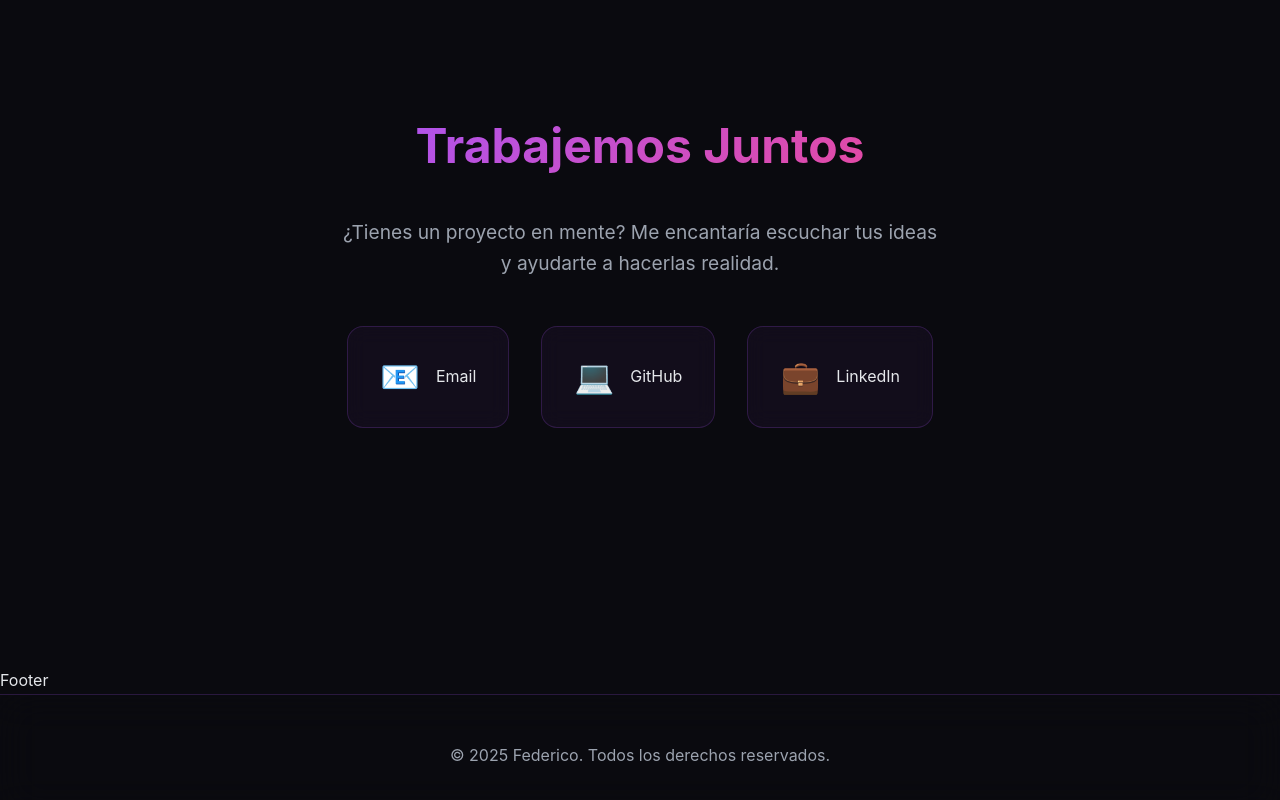
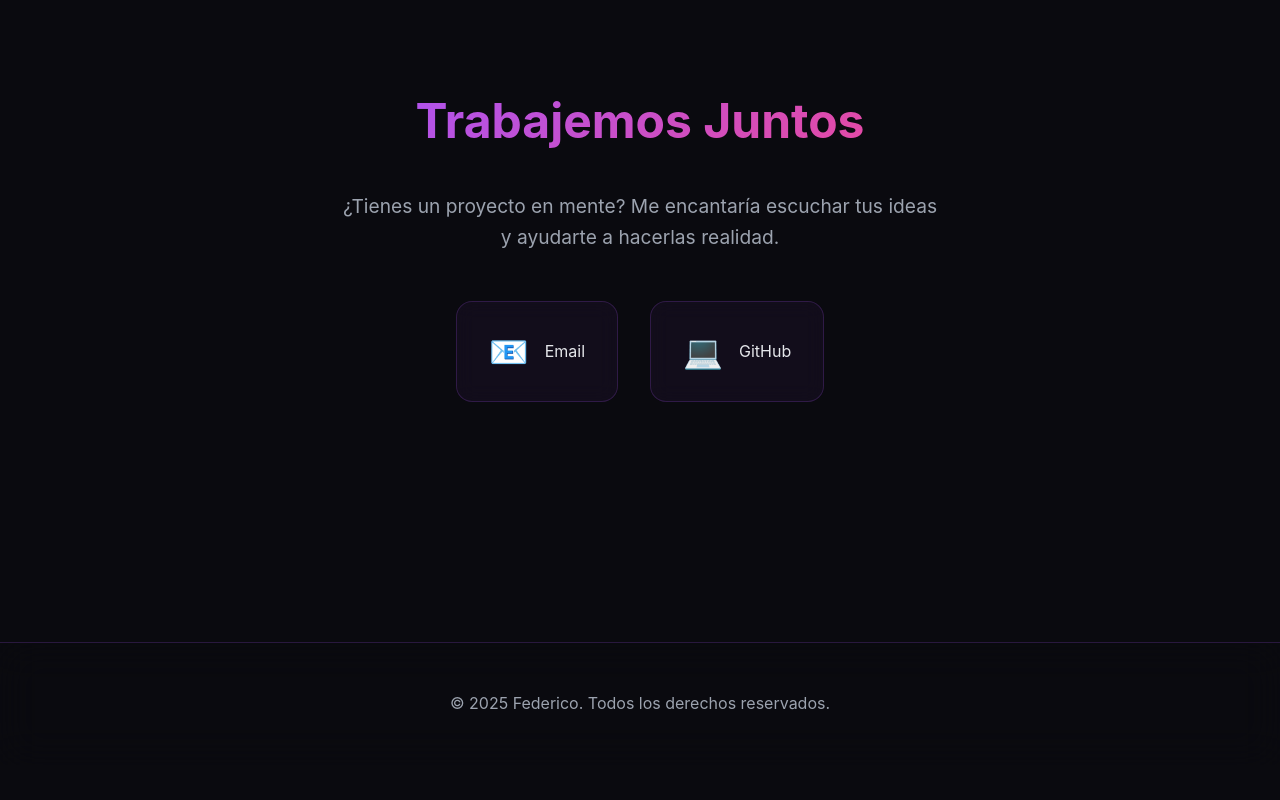
Before and after one commit to Fede17-9/Fede17-9.github.io, a plain HTML site: page index.html in a window 1280 px wide. Shown: the part 4139-4939 px from the top of the page. After the commit the page ends 4904 px from the top, so only its background shows below. Drawn offline with Linux system fonts and the light colour scheme.

Commit message:
Update index.html
Eliminación de "Hero section" y "Footer" y desabilitación de el link a linkedin.

```diff
--- a/index.html
+++ b/index.html
@@ -661,7 +661,7 @@
   </nav>
 
   <main>
-     Hero Section
+
     <section id="inicio" class="hero">
       <div class="container">
         <h1>Hola, soy Juan Federico</h1>
@@ -853,17 +853,20 @@
               <span class="contact-icon">💻</span>
               <span>GitHub</span>
             </a>
-            <a href="https://linkedin.com" target="_blank" class="contact-link">
-              <span class="contact-icon">💼</span>
-              <span>LinkedIn</span>
-            </a>
+           <!--
+<a href="https://linkedin.com" target="_blank" class="contact-link">
+  <span class="contact-icon">💼</span>
+  <span>LinkedIn</span>
+</a>
+-->
+
           </div>
         </div>
       </div>
     </section>
   </main>
 
-   Footer
+
   <footer>
     <div class="container">
       <p>&copy; 2025 Federico. Todos los derechos reservados.</p>
```
